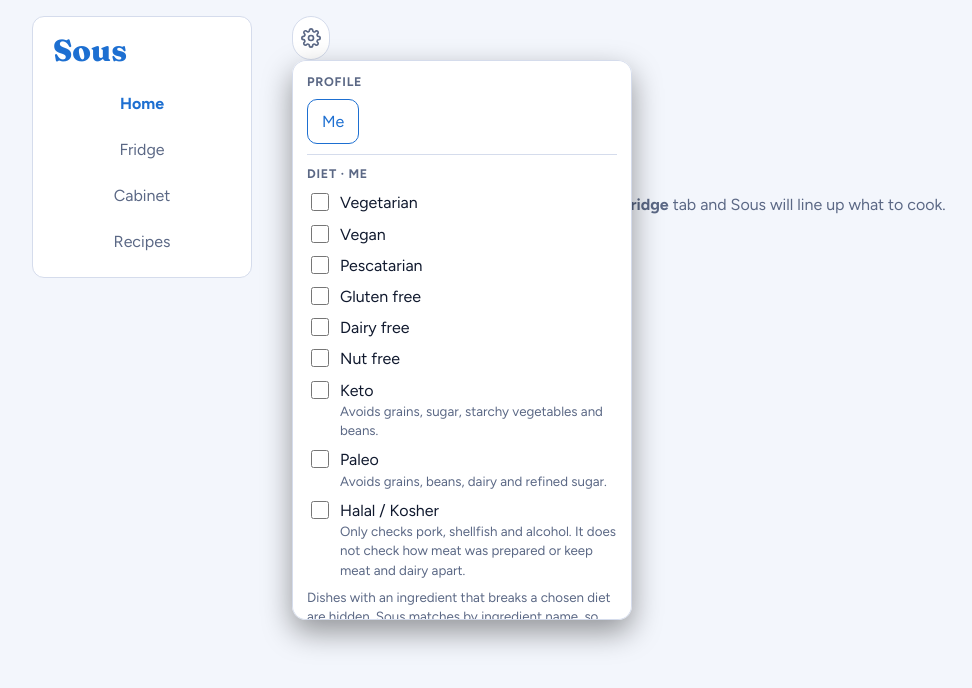
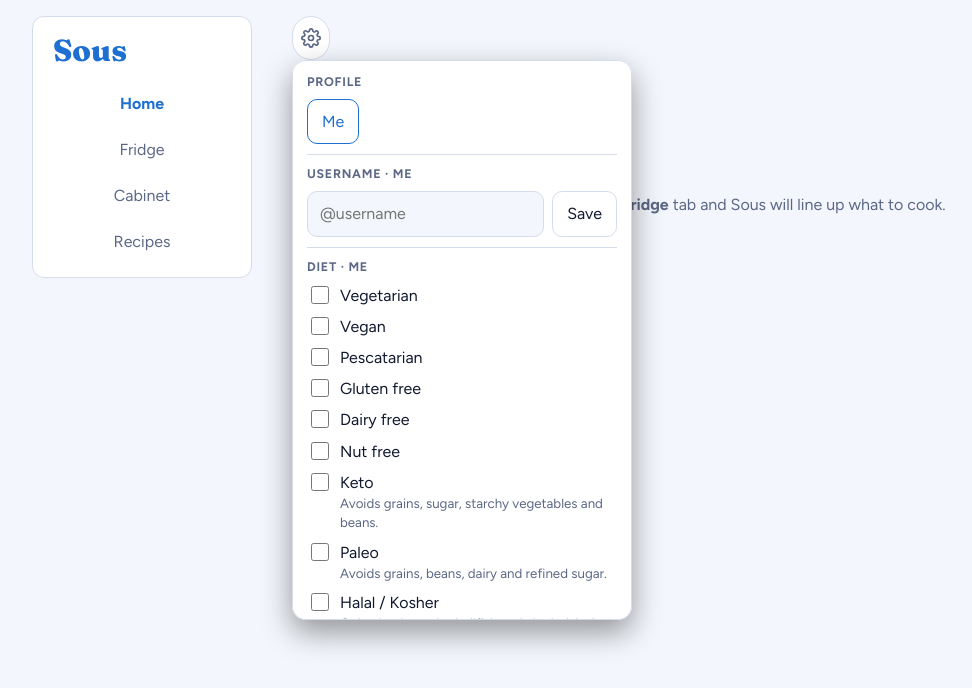
Before and after one commit to Visionary-blip/Sous, a React (Vite) app: page / in a window 1280 px wide. Both pictures are taken after a click on the button "Settings". Shown: the top 688 px of the page, without its empty margins (74-1046 px from the left). Built offline with nearby package versions, Linux system fonts and the light colour scheme.

Commit message:
add usernames to profiles

```diff
--- a/src/components/settings-menu.tsx
+++ b/src/components/settings-menu.tsx
@@ -25,6 +25,7 @@ function ProfileList({ api }: { api: Api }) {
           <li key={p.id}>
             <button className={p.id === api.active.id ? "on" : ""} aria-pressed={p.id === api.active.id} onClick={() => { setConfirming(false); api.switchTo(p.id); }}>
               {p.name}
+              {p.username && <small> @{p.username}</small>}
               {p.phone && <small> · {p.phone}</small>}
             </button>
           </li>
@@ -41,14 +42,41 @@ function ProfileList({ api }: { api: Api }) {
   );
 }
 
+function UsernameField({ api }: { api: Api }) {
+  const [text, setText] = useState(api.active.username ?? "");
+  const [message, setMessage] = useState<string | null>(null);
+
+  function save(e: FormEvent) {
+    e.preventDefault();
+    const problem = api.setUsername(text);
+    setMessage(problem ?? "Saved.");
+  }
+
+  return (
+    <form className="set-block" onSubmit={save}>
+      <h3>Username · {api.active.name}</h3>
+      <div className="set-row">
+        <input value={text} onChange={(e) => { setText(e.target.value); setMessage(null); }} placeholder="@username" aria-label="Username" autoCapitalize="none" autoCorrect="off" />
+        <button type="submit">Save</button>
+      </div>
+      {message && <small role="status">{message}</small>}
+    </form>
+  );
+}
+
 function AddProfile({ onAdd }: { onAdd: Api["add"] }) {
   const [name, setName] = useState("");
+  const [username, setUsername] = useState("");
   const [phone, setPhone] = useState("");
+  const [error, setError] = useState<string | null>(null);
 
   function submit(e: FormEvent) {
     e.preventDefault();
-    onAdd(name, phone);
+    const problem = onAdd(name, phone, username);
+    setError(problem);
+    if (problem) return;
     setName("");
+    setUsername("");
     setPhone("");
   }
 
@@ -56,6 +84,8 @@ function AddProfile({ onAdd }: { onAdd: Api["add"] }) {
     <form className="set-block set-add" onSubmit={submit}>
       <h3>Add a profile</h3>
       <input value={name} onChange={(e) => setName(e.target.value)} placeholder="Name" aria-label="Name" required />
+      <input value={username} onChange={(e) => setUsername(e.target.value)} placeholder="@username (optional)" aria-label="New profile username" autoCapitalize="none" autoCorrect="off" />
+      {error && <small role="alert">{error}</small>}
       <input value={phone} onChange={(e) => setPhone(e.target.value)} placeholder="Phone number (optional)" aria-label="Phone number" type="tel" />
       <small>The number is only a label on this device. No text is sent and nothing is checked.</small>
       <button type="submit">Add and switch</button>
@@ -92,6 +122,7 @@ export function SettingsMenu({ api }: { api: Api }) {
       {open && (
         <div className="settings-panel" role="dialog" aria-label="Settings">
           <ProfileList api={api} />
+          <UsernameField key={api.active.id} api={api} />
           <DietPicker api={api} />
           <AddProfile onAdd={api.add} />
         </div>
--- a/src/lib/profiles.ts
+++ b/src/lib/profiles.ts
@@ -3,6 +3,8 @@ import type { DietId } from "@/lib/diets";
 export interface Profile {
   id: string;
   name: string;
+  /** Lowercase handle shown as @name; unique among this device's profiles. */
+  username?: string;
   /** Kept only as a label; no text message is sent. */
   phone?: string;
   diets: DietId[];
@@ -20,9 +22,24 @@ export function scopeOf(profile: Profile): string {
   return profile.id === DEFAULT_PROFILE_ID ? "" : `${profile.id}:`;
 }
 
-export function makeProfile(id: string, name: string, phone: string): Profile {
+export function makeProfile(id: string, name: string, phone: string, username = ""): Profile {
   const label = phone.trim();
-  return { id, name: name.trim() || "Guest", ...(label ? { phone: label } : {}), diets: [] };
+  const handle = normalizeUsername(username);
+  return { id, name: name.trim() || "Guest", ...(handle ? { username: handle } : {}), ...(label ? { phone: label } : {}), diets: [] };
+}
+
+/** "  @Sam_K " becomes "sam_k". */
+export function normalizeUsername(raw: string): string {
+  return raw.trim().replace(/^@/, "").toLowerCase();
+}
+
+/** Why a username can't be used, or null when it is fine. An empty one is allowed and clears the handle. */
+export function usernameError(profiles: Profile[], id: string, raw: string): string | null {
+  const handle = normalizeUsername(raw);
+  if (!handle) return null;
+  if (!/^[a-z0-9_]{3,20}$/.test(handle)) return "Use 3 to 20 letters, numbers or underscores.";
+  const taken = profiles.some((p) => p.id !== id && p.username === handle);
+  return taken ? "Another profile already has that username." : null;
 }
 
 export function toggleDiet(diets: DietId[], diet: DietId): DietId[] {
--- a/src/lib/use-profiles.ts
+++ b/src/lib/use-profiles.ts
@@ -1,4 +1,4 @@
-import { toggleDiet, defaultProfiles, DEFAULT_PROFILE_ID, makeProfile, scopeOf, updateProfile } from "@/lib/profiles";
+import { toggleDiet, defaultProfiles, DEFAULT_PROFILE_ID, makeProfile, normalizeUsername, scopeOf, updateProfile, usernameError } from "@/lib/profiles";
 import type { DietId } from "@/lib/diets";
 import { forgetScope, newId, usePersistentState } from "@/lib/storage";
 
@@ -12,10 +12,20 @@ export function useProfiles() {
     profiles,
     active,
     switchTo: setActiveId,
-    add(name: string, phone: string) {
-      const profile = makeProfile(newId(), name, phone);
+    /** Returns why it couldn't add (a bad or taken username), or null on success. */
+    add(name: string, phone: string, username: string): string | null {
+      const problem = usernameError(profiles, "", username);
+      if (problem) return problem;
+      const profile = makeProfile(newId(), name, phone, username);
       setProfiles((all) => [...all, profile]);
       setActiveId(profile.id);
+      return null;
+    },
+    /** Sets or clears the current profile's username; returns the reason it was refused, or null. */
+    setUsername(raw: string): string | null {
+      const problem = usernameError(profiles, active.id, raw);
+      if (!problem) setProfiles((all) => updateProfile(all, active.id, { username: normalizeUsername(raw) || undefined }));
+      return problem;
     },
     toggleDiet: (diet: DietId) => setProfiles((all) => updateProfile(all, active.id, { diets: toggleDiet(active.diets, diet) })),
     remove(id: string) {
--- a/src/styles.css
+++ b/src/styles.css
@@ -1299,3 +1299,13 @@ button.icon.on {
   margin: 0;
   font-size: 0.88rem;
 }
+
+.set-row {
+  display: flex;
+  gap: 8px;
+}
+
+.set-row input {
+  flex: 1;
+  min-width: 0;
+}
```
Also changed, not shown: 1 other file (tests, documents, lock files or other folders).
